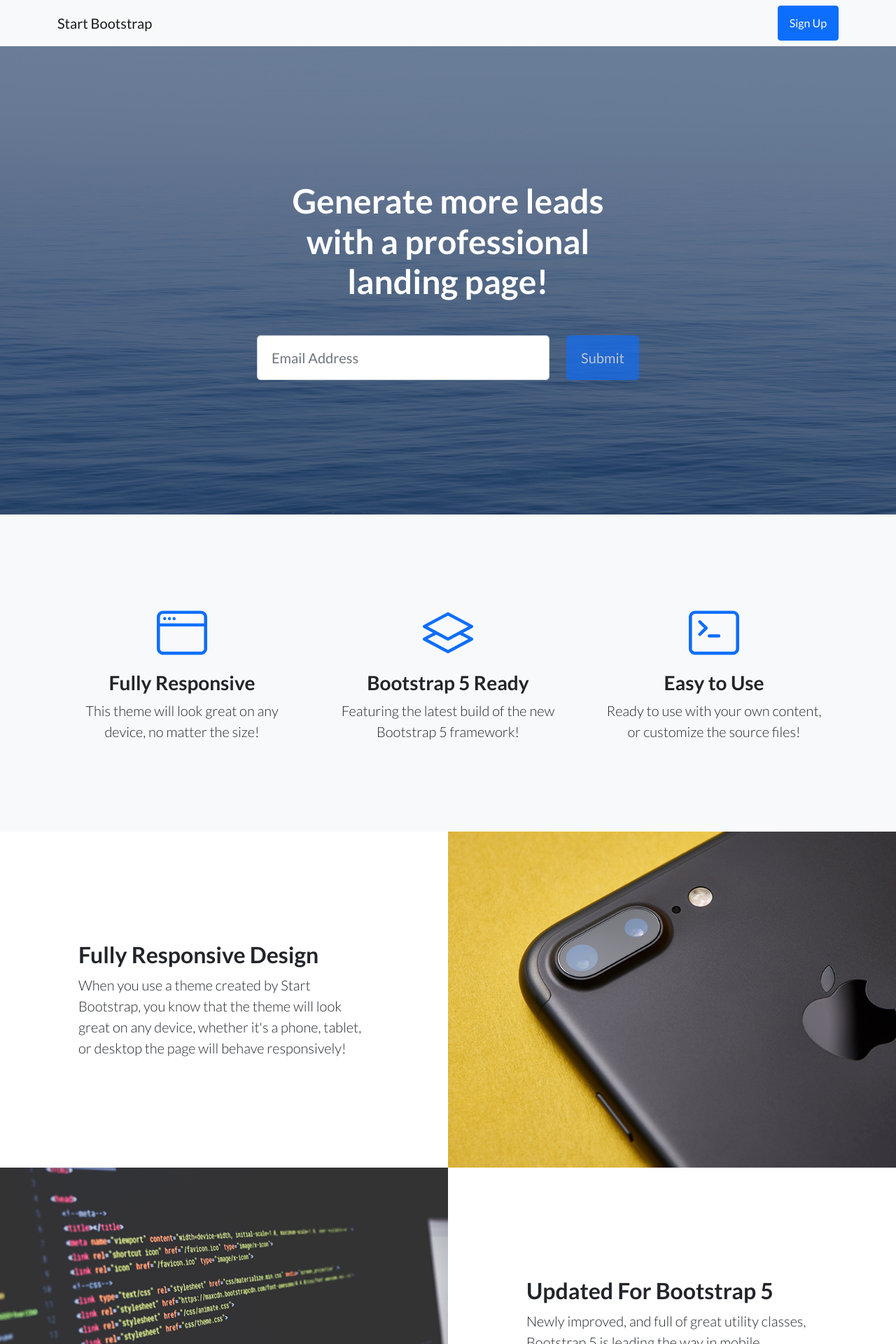
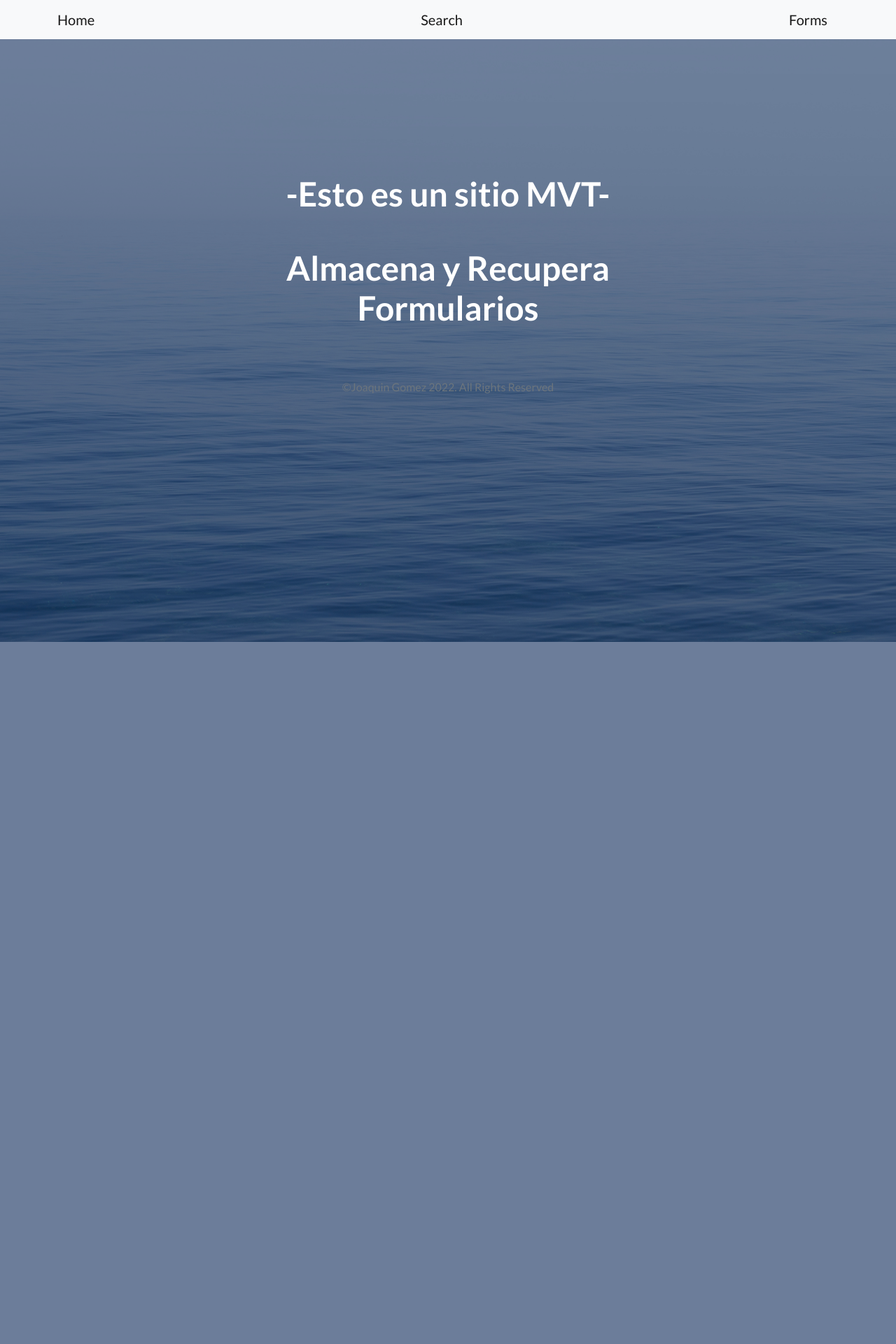
Before and after one commit to joacota2/Entrega1-Gomez, a Django app: page / in a window 1280 px wide. Shown: the top 1920 px of the page at 70% size. After the commit the page ends 917 px from the top, so only its background shows below. Run offline with Django 4.2, Linux system fonts and the light colour scheme; some libraries are stand-ins or nearby versions.

Commit message:
updatev2

```diff
--- a/familiaApp/templates/AppCoder/base.html
+++ b/familiaApp/templates/AppCoder/base.html
@@ -6,7 +6,7 @@
         <meta name="viewport" content="width=device-width, initial-scale=1, shrink-to-fit=no" />
         <meta name="description" content="" />
         <meta name="author" content="" />
-        <title>Landing Page - Start Bootstrap Theme</title>
+        <title>Inicio - Web Coder</title>
         <!-- Favicon-->
         <link rel="icon" type="image/x-icon" href="{% static 'AppCoder/assets/favicon.ico' %}" />
         <!-- Bootstrap icons-->
@@ -20,8 +20,10 @@
         <!-- Navigation-->
         <nav class="navbar navbar-light bg-light static-top">
             <div class="container">
-                <a class="navbar-brand" href="#!">Start Bootstrap</a>
-                <a class="btn btn-primary" href="#signup">Sign Up</a>
+                <a class="navbar-brand" href="http://127.0.0.1:8000/home">Home</a>
+                <a class="navbar-brand" href="http://127.0.0.1:8000/search">Search</a>
+                <a class="navbar-brand" href="http://127.0.0.1:8000/formulario">Forms</a>
+
             </div>
         </nav>
         <!-- Masthead-->
@@ -31,78 +33,18 @@
                     <div class="col-xl-6">
                         <div class="text-center text-white">
                             <!-- Page heading-->
-                            <h1 class="mb-5">Generate more leads with a professional landing page!</h1>
-                            <!-- Signup form-->
-                            <!-- * * * * * * * * * * * * * * *-->
-                            <!-- * * SB Forms Contact Form * *-->
-                            <!-- * * * * * * * * * * * * * * *-->
-                            <!-- This form is pre-integrated with SB Forms.-->
-                            <!-- To make this form functional, sign up at-->
-                            <!-- https://startbootstrap.com/solution/contact-forms-->
-                            <!-- to get an API token!-->
-                            <form class="form-subscribe" id="contactForm" data-sb-form-api-token="API_TOKEN">
-                                <!-- Email address input-->
-                                <div class="row">
-                                    <div class="col">
-                                        <input class="form-control form-control-lg" id="emailAddress" type="email" placeholder="Email Address" data-sb-validations="required,email" />
-                                        <div class="invalid-feedback text-white" data-sb-feedback="emailAddress:required">Email Address is required.</div>
-                                        <div class="invalid-feedback text-white" data-sb-feedback="emailAddress:email">Email Address Email is not valid.</div>
-                                    </div>
-                                    <div class="col-auto"><button class="btn btn-primary btn-lg disabled" id="submitButton" type="submit">Submit</button></div>
-                                </div>
-                                <!-- Submit success message-->
-                                <!---->
-                                <!-- This is what your users will see when the form-->
-                                <!-- has successfully submitted-->
-                                <div class="d-none" id="submitSuccessMessage">
-                                    <div class="text-center mb-3">
-                                        <div class="fw-bolder">Form submission successful!</div>
-                                        <p>To activate this form, sign up at</p>
-                                        <a class="text-white" href="https://startbootstrap.com/solution/contact-forms">https://startbootstrap.com/solution/contact-forms</a>
-                                    </div>
-                                </div>
-                                <!-- Submit error message-->
-                                <!---->
-                                <!-- This is what your users will see when there is-->
-                                <!-- an error submitting the form-->
-                                <div class="d-none" id="submitErrorMessage"><div class="text-center text-danger mb-3">Error sending message!</div></div>
-                            </form>
-                        </div>
-                    </div>
-                </div>
-            </div>
-        </header>
-        <!-- Icons Grid-->
+                            <h1 class="mb-5">-Esto es un sitio MVT-</h1>
+
+
+
+
         {% block content %} {% endblock  %}
         <!-- Footer-->
-        <footer class="footer bg-light">
+        <footer class="footer">
             <div class="container">
                 <div class="row">
-                    <div class="col-lg-6 h-100 text-center text-lg-start my-auto">
-                        <ul class="list-inline mb-2">
-                            <li class="list-inline-item"><a href="#!">About</a></li>
-                            <li class="list-inline-item">⋅</li>
-                            <li class="list-inline-item"><a href="#!">Contact</a></li>
-                            <li class="list-inline-item">⋅</li>
-                            <li class="list-inline-item"><a href="#!">Terms of Use</a></li>
-                            <li class="list-inline-item">⋅</li>
-                            <li class="list-inline-item"><a href="#!">Privacy Policy</a></li>
-                        </ul>
-                        <p class="text-muted small mb-4 mb-lg-0">&copy; Your Website 2022. All Rights Reserved.</p>
-                    </div>
-                    <div class="col-lg-6 h-100 text-center text-lg-end my-auto">
-                        <ul class="list-inline mb-0">
-                            <li class="list-inline-item me-4">
-                                <a href="#!"><i class="bi-facebook fs-3"></i></a>
-                            </li>
-                            <li class="list-inline-item me-4">
-                                <a href="#!"><i class="bi-twitter fs-3"></i></a>
-                            </li>
-                            <li class="list-inline-item">
-                                <a href="#!"><i class="bi-instagram fs-3"></i></a>
-                            </li>
-                        </ul>
-                    </div>
+                    <br><br><br><br><br>
+                    <p class="text-muted big 10 mb-lg-100">&copy;Joaquin Gomez 2022. All Rights Reserved</p>
                 </div>
             </div>
         </footer>
--- a/familiaApp/templates/AppCoder/home.html
+++ b/familiaApp/templates/AppCoder/home.html
@@ -4,7 +4,7 @@
 
 {% block content %}
 <h1>
-    Herencia de template
-</h1>>
+    Almacena y Recupera Formularios
+</h1>
 
 {% endblock %}
--- a/familiaApp/views.py
+++ b/familiaApp/views.py
@@ -1,18 +1,12 @@
-import imp
 from multiprocessing import context
 from django.shortcuts import render
 from django.template import loader
-from .models import Familiar
 from django.http import HttpResponse
 from django.views.generic import TemplateView
-from .models import Curso
-from .models import Estudiante
-from .models import Profesor
-from .forms import CursoForms
-from .forms import EstudianteForms
-from .forms import ProfesorForms
+from .models import Curso,Estudiante,Profesor,Familiar
+from .forms import CursoForms,EstudianteForms,ProfesorForms
 
-# Create your views here.
+
 
 
 def listado_familia(request):
@@ -25,20 +19,10 @@ def listado_familia(request):
     }
     return HttpResponse(template.render(context, request))
 
-"""def inicio(request):
-    return HttpResponse("vista inicio")
-def cursos(request):
-    return HttpResponse("vista cursos")
-def profesores(request):
-    return HttpResponse("vista profesores")
-def estudiantes(request):
-    return HttpResponse("vista estudiantes")
-def entregables(request):
-    return HttpResponse("vista entregables")"""
 
 
 def inicio(request):
-    return render(request, "AppCoder/inicio.html")
+    return render(request, "AppCoder/home.html")
 def cursos(request):
     return render(request, "AppCoder/cursos.html")
 def profesores(request):
@@ -53,6 +37,8 @@ def cursoFormulario(request):
 
 class FormularioView(TemplateView):
     template_name="forms/index.html"
+
+
     def get(self,request):
         context={
             "form":CursoForms(),
@@ -62,50 +48,38 @@ class FormularioView(TemplateView):
         return render(request,self.template_name,context)
 
     def post(self,request):
-        """nombre=request.POST["nombre"]
-        camada=request.POST["camada"]
-        apellido=request.POST["apellido"]
-        email=request.POST["email"]
-        profesion=request.POST["profesion"]
 
 
-        print(f"CURSO:{nombre}")
-        print(f"CAMADA:{camada}")
+        response=CursoForms(request.POST)
 
-        obj_curso = Curso(nombre=nombre, camada=camada)
-        obj_curso.save()
+        if response.is_valid:
 
-        obj_estudiante = Estudiante(nombre=nombre, apellido=apellido,email=email)
-        obj_estudiante.save()
+            print(response)
 
-        obj_profesor = Profesor(nombre=nombre, apellido=apellido,email=email,profesion=profesion)
-        obj_profesor.save()"""
+            obj_response = response.cleaned_data
 
-        response=CursoForms(request.POST)
-        if response.is_valid:
-            obj_response=response.cleaned_data
+            nombre = obj_response["nombre"]
+            camada = obj_response["camada"]
+            print(f"CURSO:{nombre}")
+            print(f"CAMADA:{camada}")
+
             obj_curso = Curso(nombre=obj_response.get("nombre"), camada=obj_response.get("camada"))
-        obj_curso.save()
+            obj_curso.save()
 
-        response1=EstudianteForms(request.POST)
-        if response1.is_valid:
-            obj_response1=response1.cleaned_data
-            obj_estudiante = Estudiante(nombre=obj_response1.get("nombre"), apellido=obj_response1.get("apellido"),email=obj_response1.get("email"))
-        obj_estudiante.save()
-
-        response2=ProfesorForms(request.POST)
-        if response2.is_valid:
-            obj_response2=response2.cleaned_data
-            obj_profesor = Profesor(nombre=obj_response2.get("nombre"), apellido=obj_response2.get("apellido"),email=obj_response2.get("email"),profesion=obj_response2.get("profesion"))
-        obj_profesor.save()
 
         context={
-            "form":CursoForms(),
-            "form1":EstudianteForms(),
-            "form2":ProfesorForms(),
+            "form":CursoForms()
         }
 
         return render(request,self.template_name,context)
+
+
+
+
+
+
+
+
 
 class SearchView(TemplateView):
     template_name= "forms/search.html"
@@ -117,3 +91,168 @@ class SearchView(TemplateView):
         }
 
         return render(request,self.template_name,context)
+
+#OPCION 1
+"""class FormularioView(TemplateView):
+    template_name="forms/index.html"
+
+
+    def get(self,request):
+        context={
+            "form":CursoForms(),
+            "form1":EstudianteForms(),
+            "form2":ProfesorForms(),
+        }
+        return render(request,self.template_name,context)
+
+    def post(self,request):
+
+
+        response=CursoForms(request.POST)
+
+        if response.is_valid:
+
+            print(response)
+
+            obj_response = response.cleaned_data
+
+            nombre = obj_response["nombre"]
+            camada = obj_response["camada"]
+            print(f"CURSO:{nombre}")
+            print(f"CAMADA:{camada}")
+
+            obj_curso = Curso(nombre=obj_response.get("nombre"), camada=obj_response.get("camada"))
+            obj_curso.save()
+
+        response1=EstudianteForms(request.POST)
+
+        if response1.is_valid:
+            obj_response1 = response1.cleaned_data
+
+            obj_estudiante = Estudiante(nombre=obj_response1.get("nombre"),apellido=obj_response1.get("apellido"),email=obj_response1.get("email"))
+            obj_estudiante.save()
+
+
+
+        response2=ProfesorForms(request.POST)
+        if response2.is_valid:
+            obj_response2=response2.cleaned_data
+            obj_profesor = Profesor(nombre=obj_response2.get("nombre"), apellido=obj_response2.get("apellido"),email=obj_response2.get("email"),profesion=obj_response2.get("profesion"))
+            obj_profesor.save()
+
+        context={
+            "form":CursoForms(),
+            "form1":EstudianteForms(),
+            "form2":ProfesorForms(),
+        }
+
+        return render(request,self.template_name,context)"""
+
+
+
+
+
+
+#OPCION 2
+""" class FormularioView(TemplateView):
+    template_name="forms/index.html"
+
+
+    def get(self,request):
+        context={
+            "form":CursoForms(),
+            "form1":EstudianteForms(),
+            "form2":ProfesorForms(),
+        }
+        return render(request,self.template_name,context)
+
+    def post(self,request):
+
+
+        response=CursoForms(request.POST)
+
+        if response.is_valid:
+
+            print(response)
+
+            obj_response = response.cleaned_data
+
+            nombre = obj_response["nombre"]
+            camada = obj_response["camada"]
+            print(f"CURSO:{nombre}")
+            print(f"CAMADA:{camada}")
+
+            obj_curso = Curso(nombre=obj_response.get("nombre"), camada=obj_response.get("camada"))
+            obj_curso.save()
+
+            response1=EstudianteForms(request.POST)
+            if response1.is_valid:
+                obj_response1 = response1.cleaned_data
+
+                obj_estudiante = Estudiante(nombre=obj_response1.get("nombre"),apellido=obj_response1.get("apellido"),email=obj_response1.get("email"))
+                obj_estudiante.save()
+
+
+
+                response2=ProfesorForms(request.POST)
+                if response2.is_valid:
+                    obj_response2=response2.cleaned_data
+                    obj_profesor = Profesor(nombre=obj_response2.get("nombre"), apellido=obj_response2.get("apellido"),email=obj_response2.get("email"),profesion=obj_response2.get("profesion"))
+                    obj_profesor.save()
+
+
+        context={
+            "form":CursoForms(),
+            "form1":EstudianteForms(),
+            "form2":ProfesorForms(),
+        }
+
+        return render(request,self.template_name,context)
+
+"""
+
+
+
+
+
+
+#OPCION 3
+
+""" class FormularioView(TemplateView):
+    template_name="forms/index.html"
+
+
+   def get(self,request):
+        context={
+            "form":CursoForms(),
+            "form1":EstudianteForms(),
+            "form2":ProfesorForms(),
+        }
+        return render(request,self.template_name,context)
+
+    def post(self,request):
+
+        response=CursoForms(request.POST)
+        response1=EstudianteForms(request.POST)
+        response2=ProfesorForms(request.POST)
+        if response.is_valid:
+            obj_response = response.cleaned_data
+            obj_curso = Curso(nombre=obj_response.get("nombre"), camada=obj_response.get("camada"))
+            obj_curso.save()
+
+            if response1.is_valid:
+                obj_response1 = response1.cleaned_data
+                obj_estudiante = Estudiante(nombre=obj_response1.get("nombre"),apellido=obj_response1.get("apellido"),email=obj_response1.get("email"))
+                obj_estudiante.save()
+
+                if response2.is_valid:
+                    obj_response2 = response2.cleaned_data
+                    obj_profesor = Profesor(nombre=obj_response2.get("nombre"), apellido=obj_response2.get("apellido"),email=obj_response2.get("email"),profesion=obj_response2.get("profesion"))
+                    obj_profesor.save()
+        context={
+            "form":CursoForms(),
+            "form1":EstudianteForms(),
+            "form2":ProfesorForms(),
+        }
+
+        return render(request,self.template_name, context)"""
```
Also changed, not shown: familiaApp/templates/forms/index.html (+7 -0 lines), familiaApp/templates/forms/search.html (+23 -23 lines), db.sqlite3.
